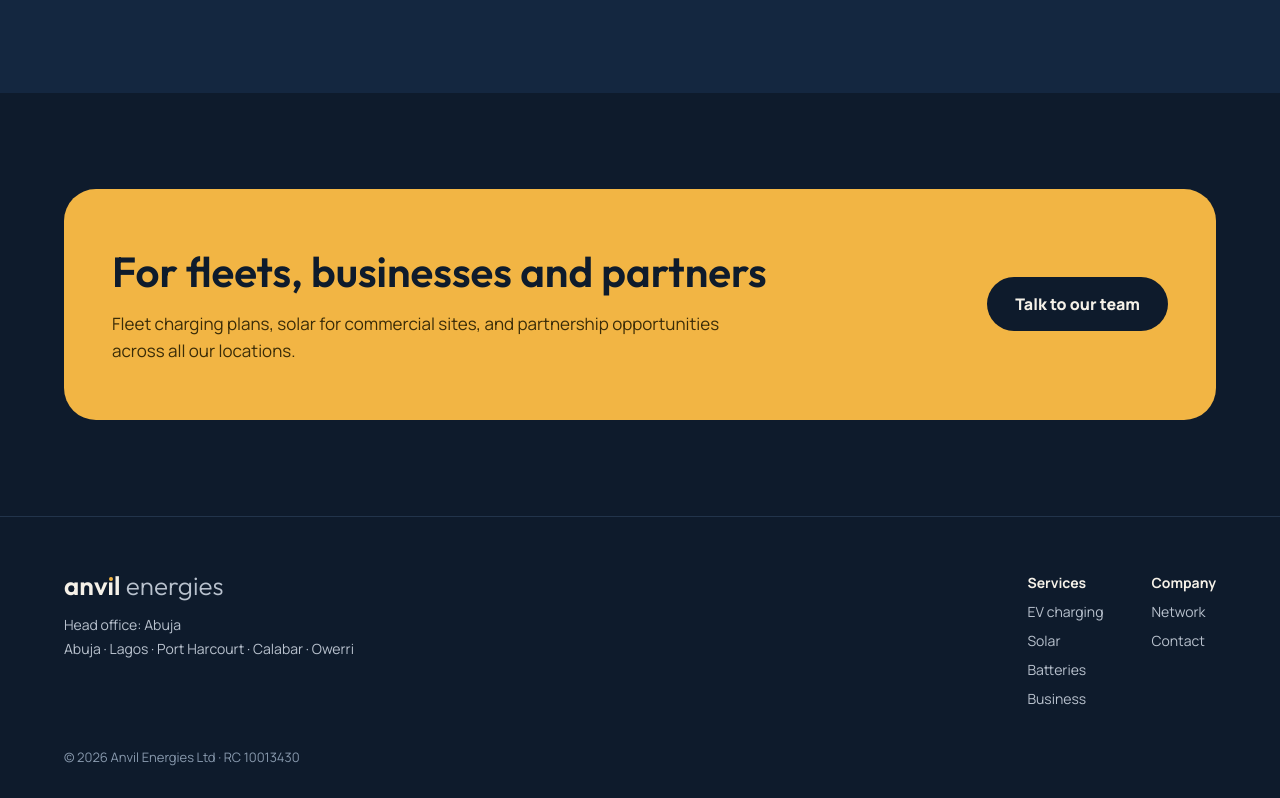
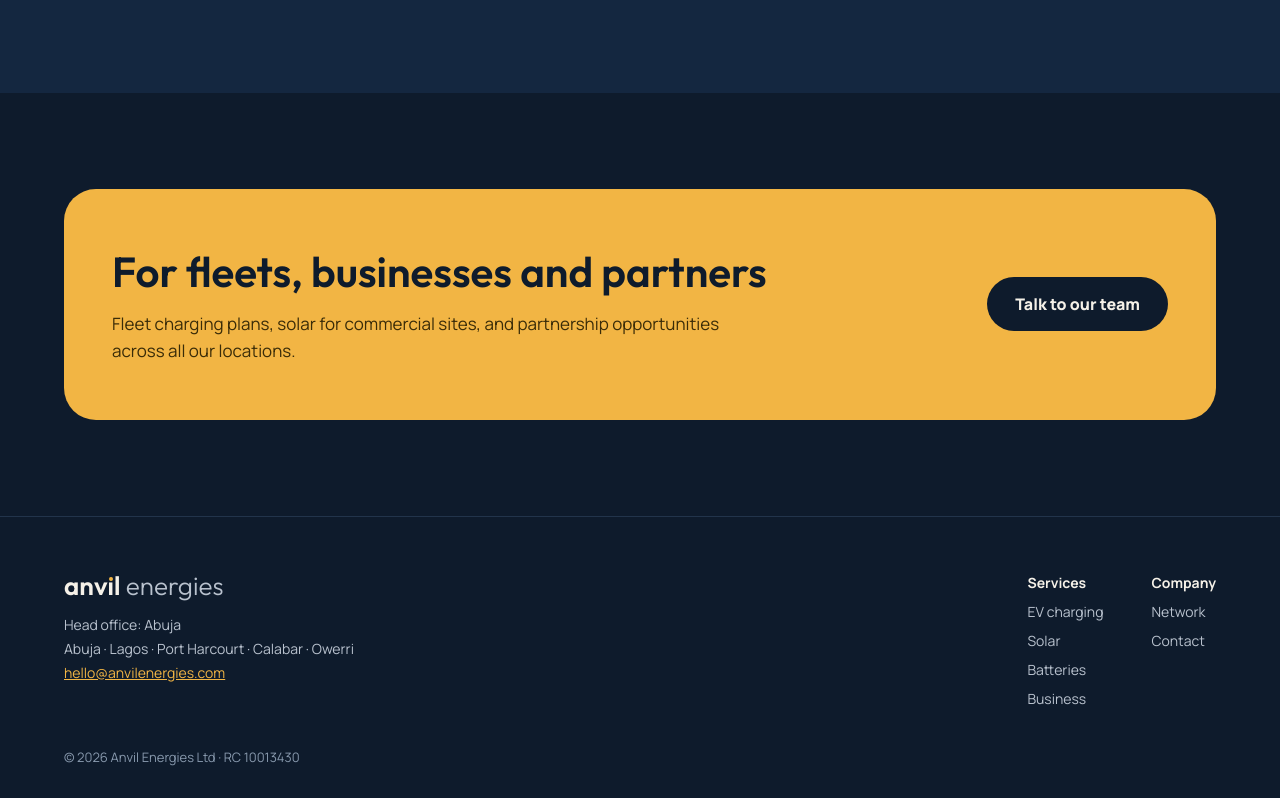
Before and after one commit to vycount/anvilenergies.com, a plain HTML site: page index.html in a window 1280 px wide. Shown: the part 2471-3269 px from the top of the page. Drawn offline with Linux system fonts and the light colour scheme.

Commit message:
Update index.html

```diff
--- a/index.html
+++ b/index.html
@@ -251,7 +251,7 @@ footer{border-top:1px solid #22344B}
         <h2>For fleets, businesses and partners</h2>
         <p>Fleet charging plans, solar for commercial sites, and partnership opportunities across all our locations.</p>
       </div>
-      <a class="btn-navy" href="#contact">Talk to our team</a>
+      <a class="btn-navy" href="mailto:hello@anvilenergies.com">Talk to our team</a>
     </div>
   </section>
 </main>
@@ -261,7 +261,8 @@ footer{border-top:1px solid #22344B}
     <div class="foot-brand">
       <span class="wm"><b>anv<span class="idot">ı<i></i></span>l</b> <span class="l">energies</span></span>
       <p>Head office: Abuja<br>
-      Abuja · Lagos · Port Harcourt · Calabar · Owerri</p>
+      Abuja · Lagos · Port Harcourt · Calabar · Owerri<br>
+      <a href="mailto:hello@anvilenergies.com">hello@anvilenergies.com</a></p>
     </div>
     <div class="foot-cols">
       <div><b>Services</b><a href="#services">EV charging</a><a href="#services">Solar</a><a href="#services">Batteries</a><a href="#business">Business</a></div>
```
